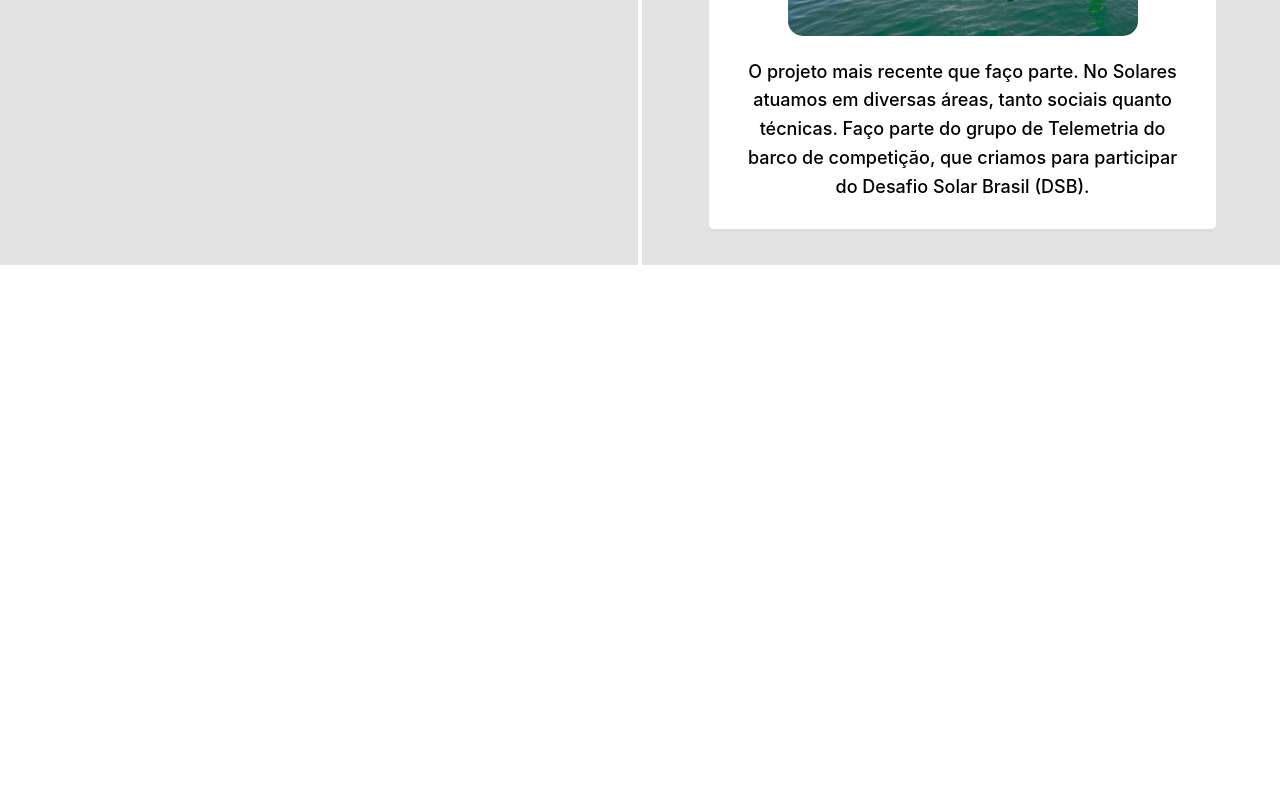
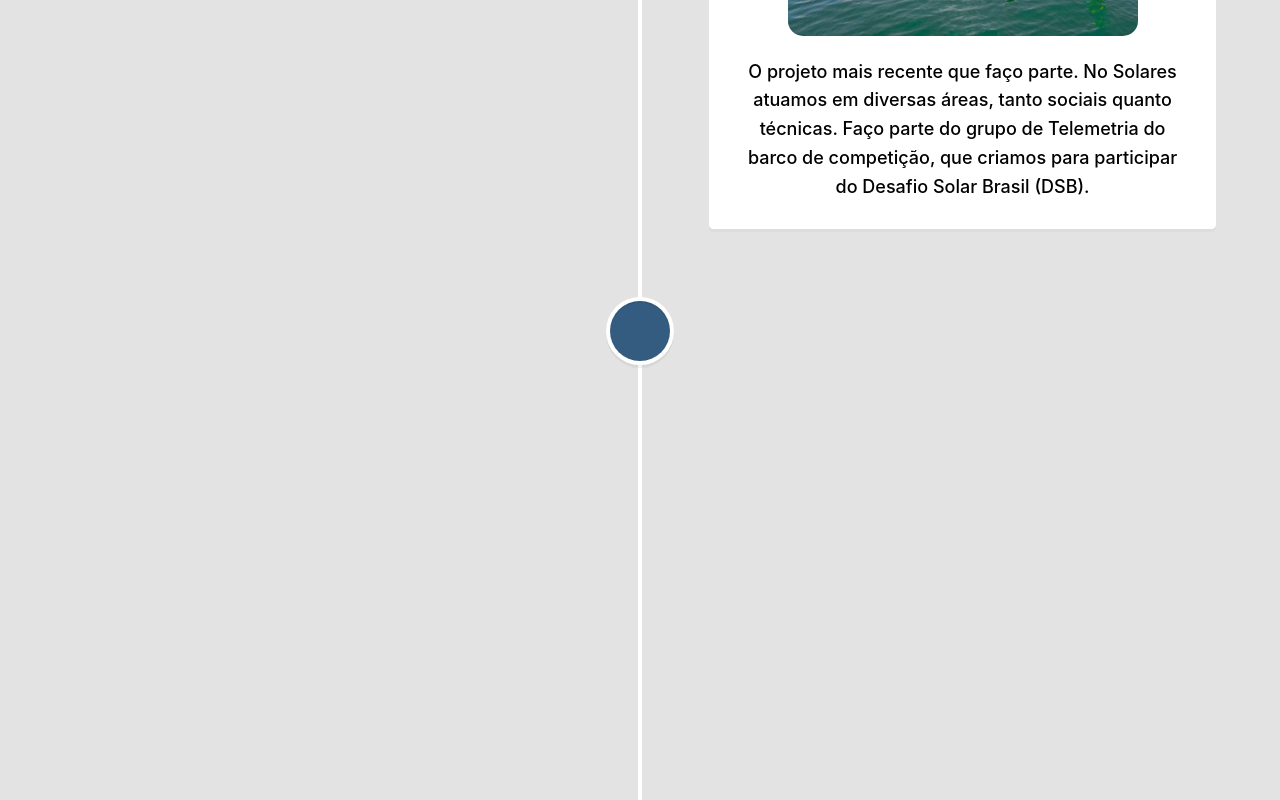
Before and after one commit to andreocunha/portfolio, a Next.js app: page /Timeline in a window 1280 px wide. Shown: the part 3627-4427 px from the top of the page. Before the commit the page ends 3892 px from the top, so only its background shows below. Built offline with nearby package versions, Linux system fonts and the light colour scheme.

Commit message:
atualizaçao das informaçoes

```diff
--- a/pages/Home/index.js
+++ b/pages/Home/index.js
@@ -15,8 +15,7 @@
                 <img src="/andre_img.jpeg" width="100%" height="auto" alt="Foto André Oliveira Cunha"/>
 
                 <p>
-                    Estudante de Engenharia de Computação na UFES. Faz parte do grupo PET Engenharia de Computação, do
-                    AVES (Aero Vitória Espirito Santo), do Solares e fez parte do Introcomp (Introdução a Computação).
+                    Estudante de Engenharia de Computação na Universidade Federal do Espirito Santo. Faz parte do time de instrutores mobile da Alura e do projeto de extensão Solares na UFES.
                 </p>
             </div>
         </div>
--- a/pages/Timeline/events.json
+++ b/pages/Timeline/events.json
@@ -40,5 +40,12 @@
       "title": "Solares",
       "description": "O projeto mais recente que faço parte. No Solares atuamos em diversas áreas, tanto sociais quanto técnicas. Faço parte do grupo de Telemetria do barco de competição, que criamos para participar do Desafio Solar Brasil (DSB).",
       "image": "/solares.jpeg"
+    },
+    {
+      "id": "7",
+      "date": "05/07/2021",
+      "title": "Alura",
+      "description": "Entrei como estagiário Scuba Team da Alura, na área de desenvolvimento mobile.",
+      "image": "/alura.jpeg"
     }
   ]
```
Also changed, not shown: public/alura.jpeg (added).
